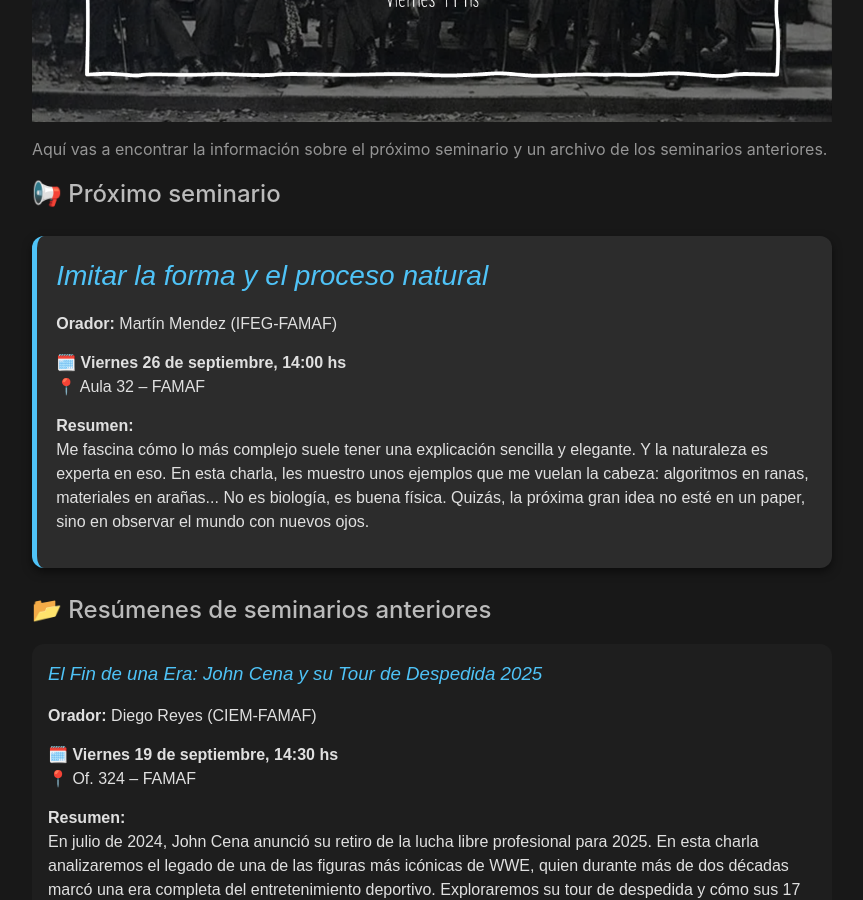
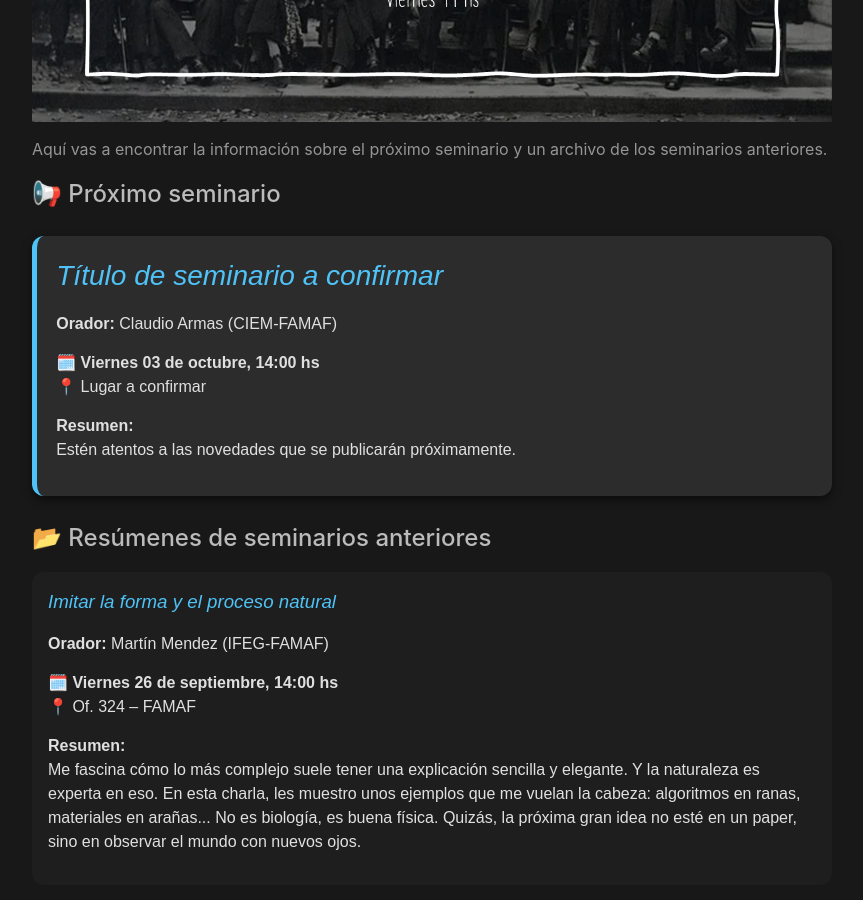
Before and after one commit to nicolasvazquez95/seminarios324, a Jekyll site: the page built from index.md, in a window 1280 px wide and 900 px high, scrolled down 431 px. Shown: the whole window, without its empty margins (208-1071 px from the left). Built offline with Jekyll 4.4.1, drawn with Linux system fonts in a browser that asks for light colours.

Commit message:
Update seminar details in index.md with new title, speaker, date, and summary

```diff
--- a/index.md
+++ b/index.md
@@ -20,12 +20,12 @@
 </div> -->
 
 <div style="background:#2c2c2c; border-left:5px solid #4fc3f7; border-radius:12px; padding:1.2em; margin:1.5em 0; color:#e0e0e0; font-family: sans-serif; box-shadow: 0 4px 10px rgba(0,0,0,0.5);">
-  <h3><em style="color:#4fc3f7; font-size:1.5em;">Imitar la forma y el proceso natural</em></h3>
-  <p><strong>Orador:</strong> Martín Mendez (IFEG-FAMAF)</p>
-  <p>🗓️ <strong>Viernes 26 de septiembre, 14:00 hs</strong><br>
-     📍 Aula 32 – FAMAF</p>
+  <h3><em style="color:#4fc3f7; font-size:1.5em;">Título de seminario a confirmar</em></h3>
+  <p><strong>Orador:</strong> Claudio Armas (CIEM-FAMAF)</p>
+  <p>🗓️ <strong>Viernes 03 de octubre, 14:00 hs</strong><br>
+     📍 Lugar a confirmar</p>
   <p><strong>Resumen:</strong><br>
-     Me fascina cómo lo más complejo suele tener una explicación sencilla y elegante. Y la naturaleza es experta en eso. En esta charla, les muestro unos ejemplos que me vuelan la cabeza: algoritmos en ranas, materiales en arañas... No es biología, es buena física. Quizás, la próxima gran idea no esté en un paper, sino en observar el mundo con nuevos ojos.
+      Estén atentos a las novedades que se publicarán próximamente.
   </p>
 </div>
 
@@ -48,6 +48,22 @@
     Exploraremos su tour de despedida y cómo sus 17 campeonatos mundiales, su transición a Hollywood y su impacto cultural trascienden la lucha libre.
   </p>
 </div> -->
+
+<div style="background:#1e1e1e; border-radius:12px; padding:1em; margin:1em 0; color:#e0e0e0; font-family: sans-serif;">
+  <h3 style="margin-top:0;">
+    <a class="seminario-link"
+       href="{{ '/2025/09/26/Imitar-la-forma-y-el-proceso-natural/' | relative_url }}">
+      Imitar la forma y el proceso natural
+    </a>
+  </h3>
+
+  <p><strong>Orador:</strong> Martín Mendez (IFEG-FAMAF)</p>
+  <p>🗓️ <strong>Viernes 26 de septiembre, 14:00 hs</strong><br>
+     📍 Of. 324 – FAMAF</p>
+  <p><strong>Resumen:</strong><br>
+    Me fascina cómo lo más complejo suele tener una explicación sencilla y elegante. Y la naturaleza es experta en eso. En esta charla, les muestro unos ejemplos que me vuelan la cabeza: algoritmos en ranas, materiales en arañas... No es biología, es buena física. Quizás, la próxima gran idea no esté en un paper, sino en observar el mundo con nuevos ojos.
+  </p>
+</div>
 
 <div style="background:#1e1e1e; border-radius:12px; padding:1em; margin:1em 0; color:#e0e0e0; font-family: sans-serif;">
   <h3 style="margin-top:0;">
```
